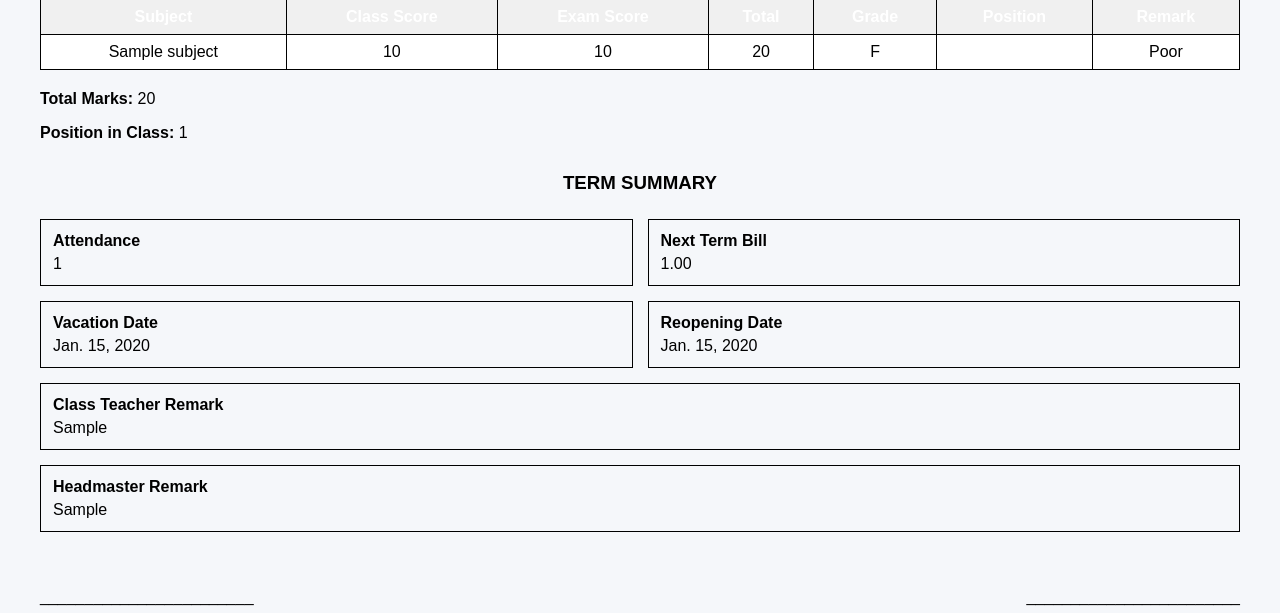
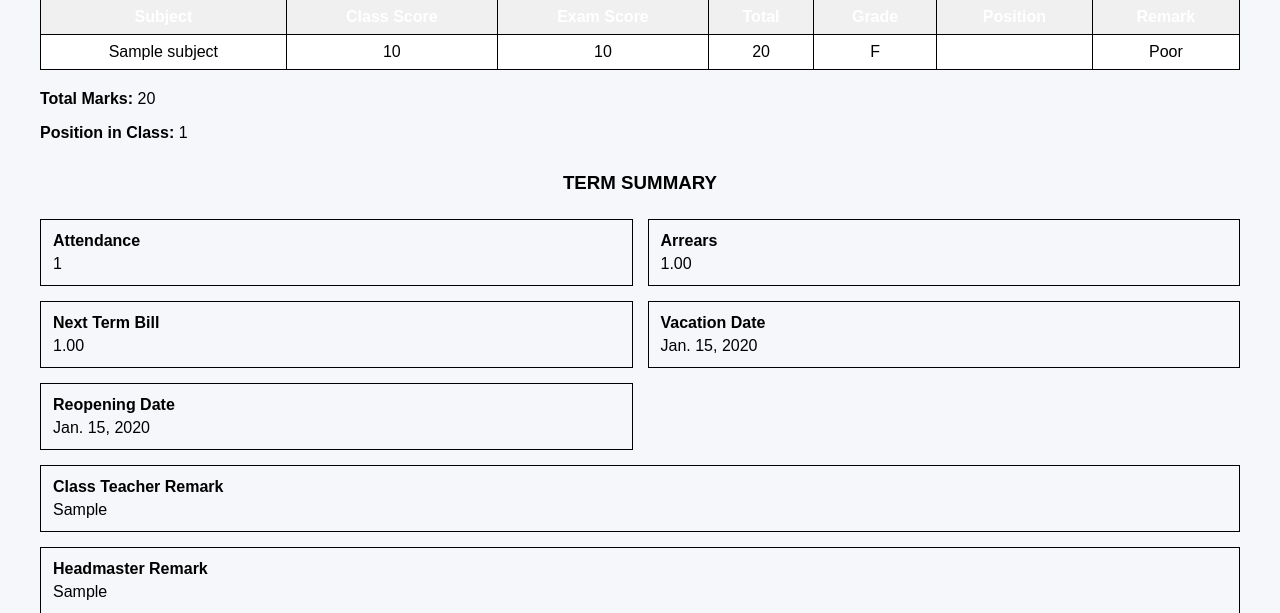
Before and after one commit to guidoss100/school-result-system, a Django app: page /report/1/1/ in a window 1280 px wide. Shown: the part 233-846 px from the top of the page. Run offline with Django 5.2, Linux system fonts and the light colour scheme; tables that the repository leaves empty hold one stand-in row (values such as "Sample post").

Commit message:
arrears added successfully

```diff
--- a/result_system/core/admin.py
+++ b/result_system/core/admin.py
@@ -108,6 +108,7 @@ class ResultSummaryAdmin(admin.ModelAdmin):
         "attendance_days",
         "vacation_date",
         "reopening_date",
+        "arrears",
         "next_term_bill",
     )
 
--- a/result_system/core/templates/core/report_card.html
+++ b/result_system/core/templates/core/report_card.html
@@ -183,6 +183,11 @@ th{
 </div>
 
 <div class="summary-box">
+<div class="summary-title">Arrears</div>
+{{ summary.arrears }}
+</div>
+
+<div class="summary-box">
 <div class="summary-title">Next Term Bill</div>
 {{ summary.next_term_bill }}
 </div>
```
